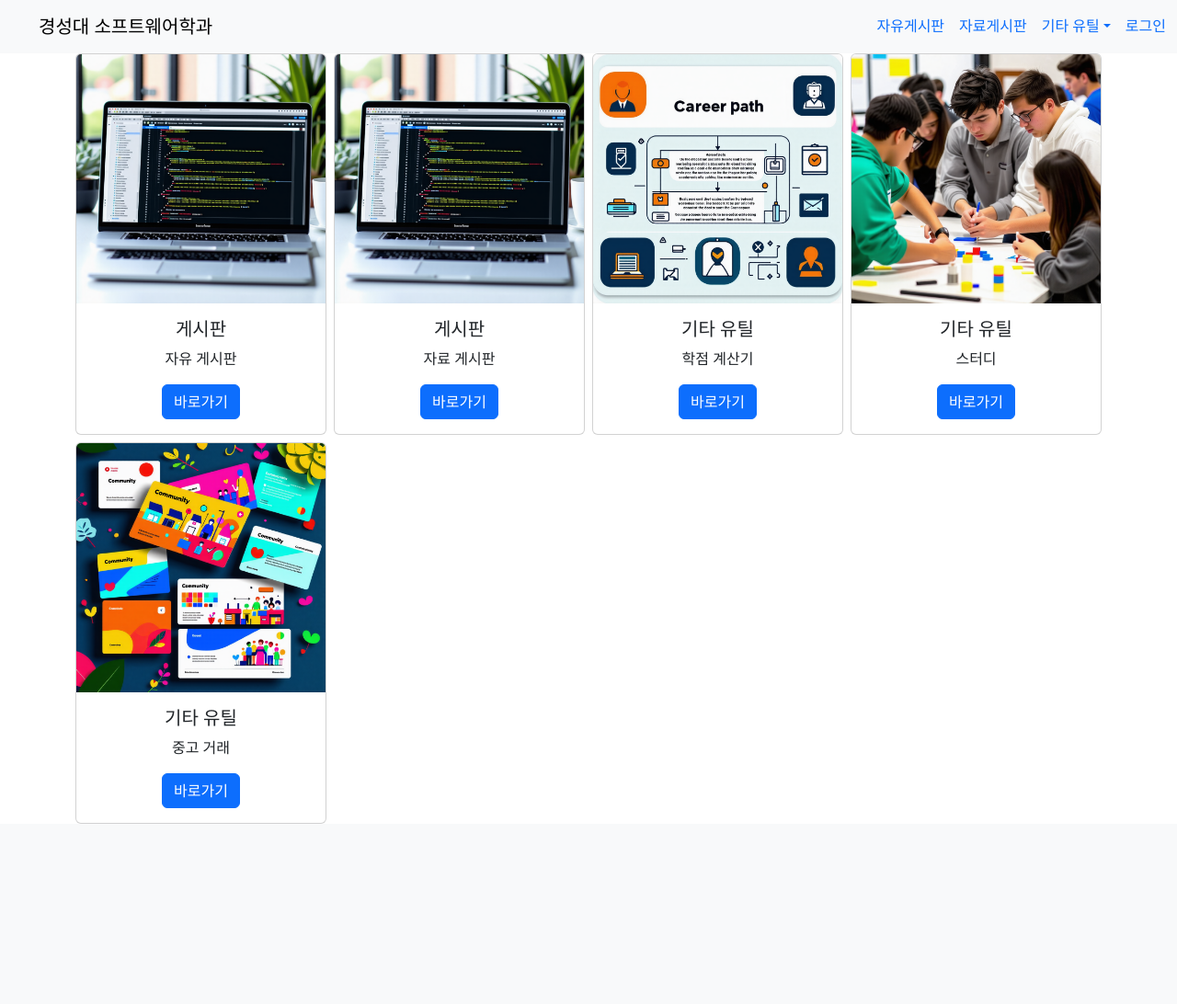
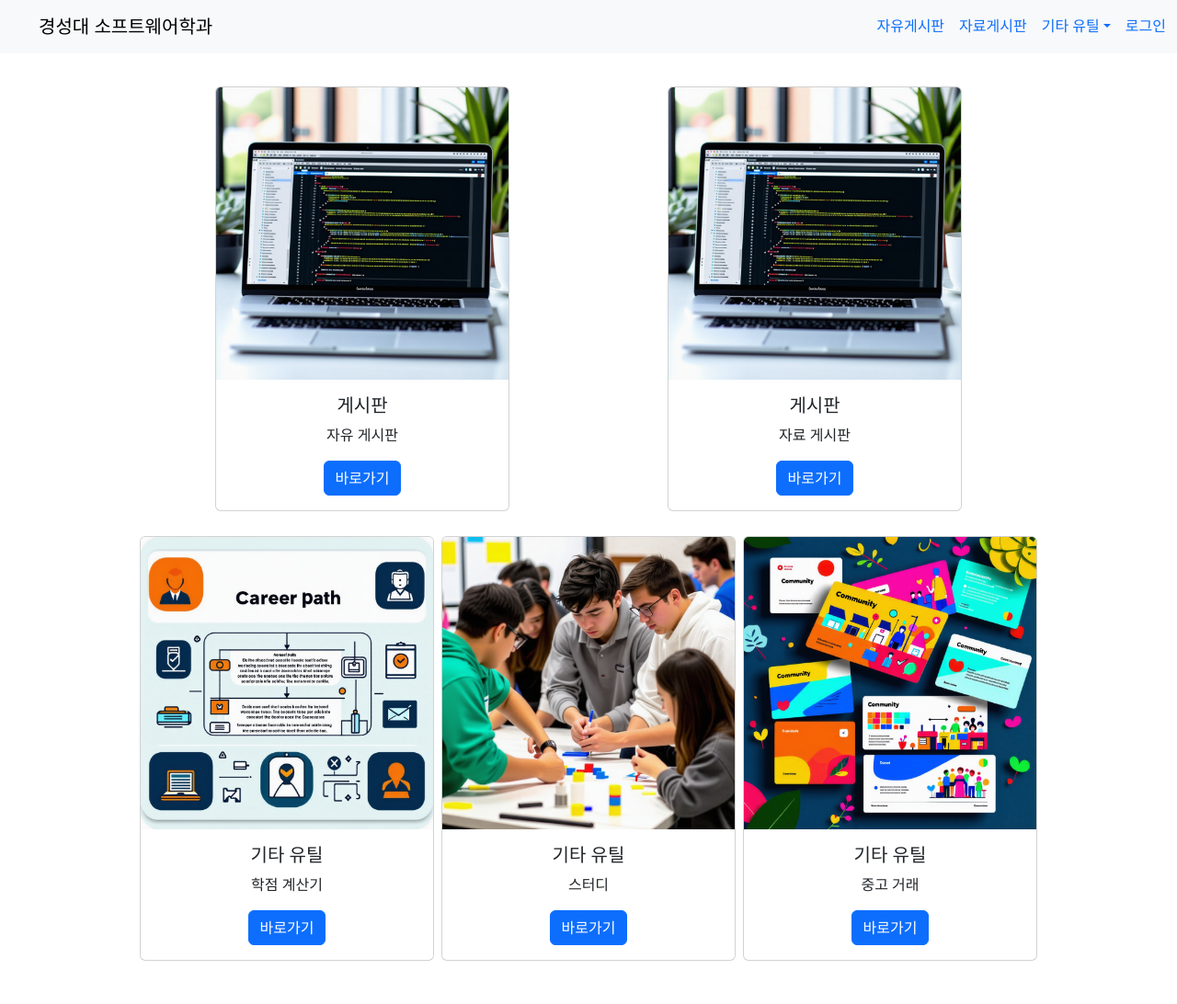
Before and after one commit to Minuring/KSSoftware, a Spring Boot app: page / in a window 1280 px wide. Shown: the whole page at 92% size. Before the commit the page ends 896 px from the top, so only its background shows below. Run offline with Spring Boot 4, Linux system fonts and the light colour scheme; some libraries are stand-ins or nearby versions.

Commit message:
design(index): 바로가기 목록 정렬

```diff
--- a/src/main/resources/templates/index.html
+++ b/src/main/resources/templates/index.html
@@ -14,7 +14,7 @@
     }
 
     .card {
-        width: 15rem;
+        width: 20rem;
     }
 
     .card-text {
@@ -23,8 +23,8 @@
 </style>
 
 <div class="container-lg" id="container" layout:fragment="content">
-    <div class="row row-cols-2 row-cols-md-4 g-2">
-        <div class="col">
+    <div class="row row-cols-1 row-cols-sm-2 g-2 align-content-center">
+        <div class="col d-flex justify-content-center align-items-center">
             <div class="card text-center">
                 <img src="/img/intro_coding.png" class="card-img-top" alt="...">
                 <div class="card-body">
@@ -34,7 +34,7 @@
                 </div>
             </div>
         </div>
-        <div class="col">
+        <div class="col d-flex justify-content-center align-items-center">
             <div class="card text-center">
                 <img src="/img/intro_coding.png" class="card-img-top" alt="...">
                 <div class="card-body">
@@ -44,6 +44,9 @@
                 </div>
             </div>
         </div>
+    </div>
+
+    <div class="row row-cols-1 row-cols-md-3 g-2">
         <div class="col">
             <div class="card text-center">
                 <img src="/img/intro_career.png" class="card-img-top" alt="...">
--- a/src/main/resources/templates/layout.html
+++ b/src/main/resources/templates/layout.html
@@ -13,7 +13,7 @@
     <script src="/js/bootstrap.bundle.min.js"
             integrity="sha384-YvpcrYf0tY3lHB60NNkmXc5s9fDVZLESaAA55NDzOxhy9GkcIdslK1eN7N6jIeHz"
             crossorigin="anonymous"></script>
-
+    <style layout:fragment="css"></style>
 </head>
 <body>
     <div th:replace="~{fragments/header::header}"></div>
```
